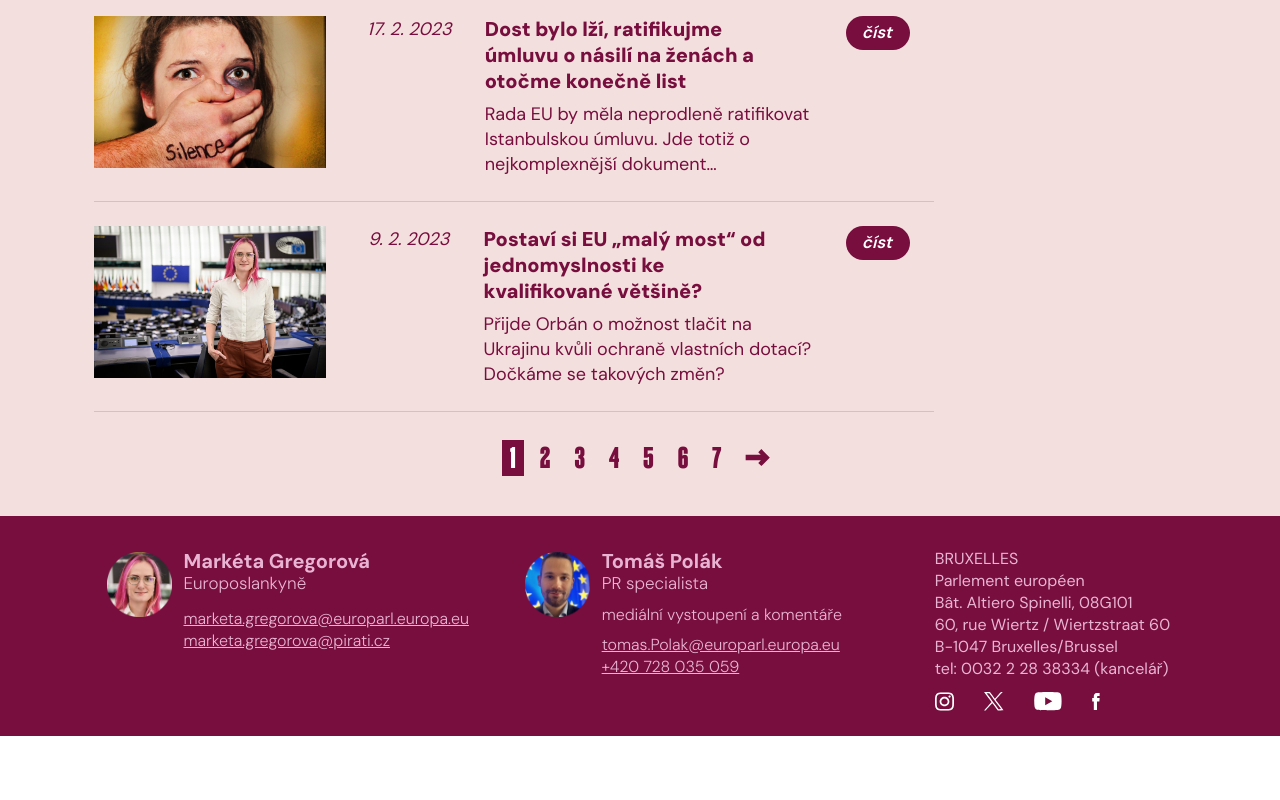
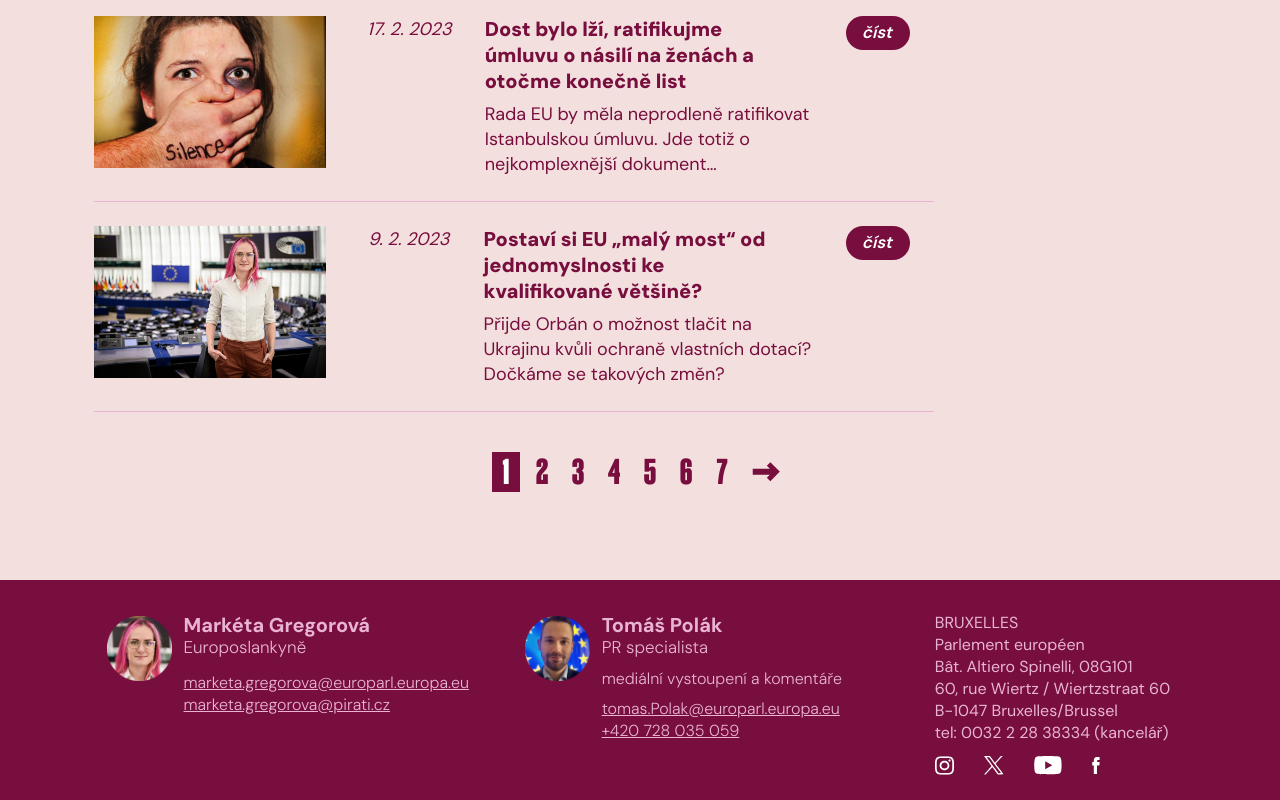
Before and after one commit to caroluxurians/mgreg, a Next.js app: page /clanky in a window 1280 px wide. Shown: the part 1909-2709 px from the top of the page. Before the commit the page ends 2645 px from the top, so only its background shows below. Built offline with nearby package versions, Linux system fonts and the light colour scheme.

Commit message:
pagination final styles

```diff
--- a/app/(sections)/clanky/Pagination.tsx
+++ b/app/(sections)/clanky/Pagination.tsx
@@ -39,7 +39,7 @@ const Pagination = ({ numberOfArticles, perPage = 10 }: PaginationProps) => {
   const visiblePages = arrayOfPages.slice(start - 1, end);
 
   return (
-    <div className="mb-10 flex justify-center gap-2">
+    <div className="mb-10 flex justify-center gap-2 sm:mb-16 md:mb-20 xl:mb-22">
       {currentPage > 1 && (
         <button
           type="button"
@@ -51,6 +51,7 @@ const Pagination = ({ numberOfArticles, perPage = 10 }: PaginationProps) => {
             height={25}
             width={25}
             alt="arrow back"
+            className="sm:w-7"
           />
         </button>
       )}
@@ -59,7 +60,7 @@ const Pagination = ({ numberOfArticles, perPage = 10 }: PaginationProps) => {
           type="button"
           key={num}
           onClick={() => handlePageClick(num)}
-          className={`font-heading text-3xl px-2 ${num === currentPage
+          className={`font-heading text-3xl w-6 sm:w-7 sm:text-4xl ${num === currentPage
             ? "bg-medium-pink text-white"
             : "text-medium-pink"} hover:bg-light-pink transition duration-200 cursor-pointer`}
         >
@@ -77,7 +78,7 @@ const Pagination = ({ numberOfArticles, perPage = 10 }: PaginationProps) => {
             height={25}
             width={25}
             alt="arrow forward"
-            className="transition-transform rotate-180"
+            className="transition-transform rotate-180 sm:w-7"
           />
         </button>
       )}
--- a/app/(sections)/clanky/page.tsx
+++ b/app/(sections)/clanky/page.tsx
@@ -25,7 +25,7 @@ const Clanky = async ({ searchParams }: { searchParams: { page?: string } }) =>
       <Header />
       <main className="flex flex-col">
         <div className="main-width mx-auto relative">
-          <div className="font-heading title-font-size text-medium-pink border-b border-light-pink my-7 pb-3 md:pb-4 lg:mt-9 lg:mb-8 lg:pb-6">
+          <div className="font-heading title-font-size text-medium-pink border-b border-light-pink mt-5 mb-7 pb-3 md:pb-4 md:mt-6 lg:mt-9 lg:mb-8 lg:pb-6">
             Moje články
           </div>
           {page === 1
@@ -48,7 +48,7 @@ const Clanky = async ({ searchParams }: { searchParams: { page?: string } }) =>
                 />
               </div>
             )}
-          <div className="flex flex-col gap-6 mb-7 mx-1">
+          <div className="flex flex-col gap-6 mb-7 mx-1 sm:mb-8 md:mb-10 2xl:mb-12">
             {paginatedArticles.map((article: ArticleType) => (
               <ArticlePreview key={article.id} article={article} />
             ))}
```
